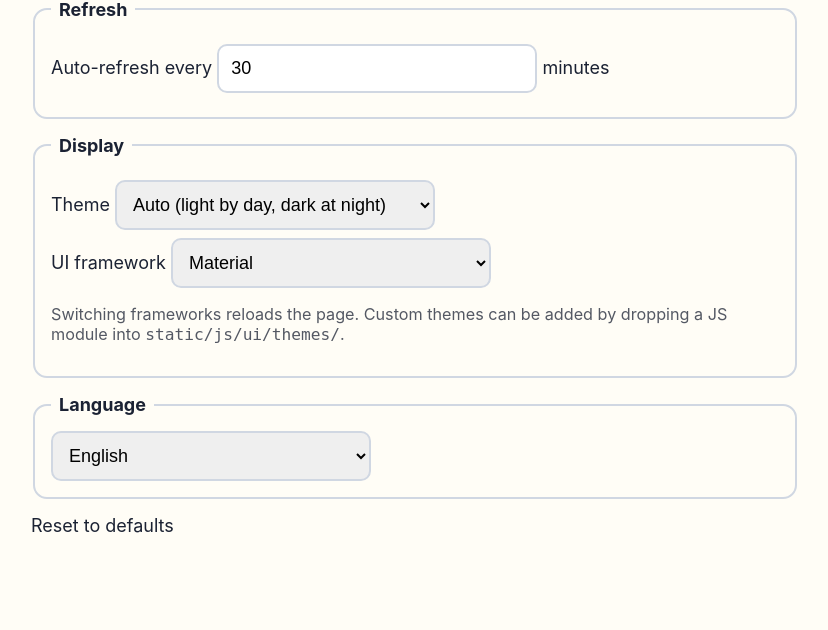
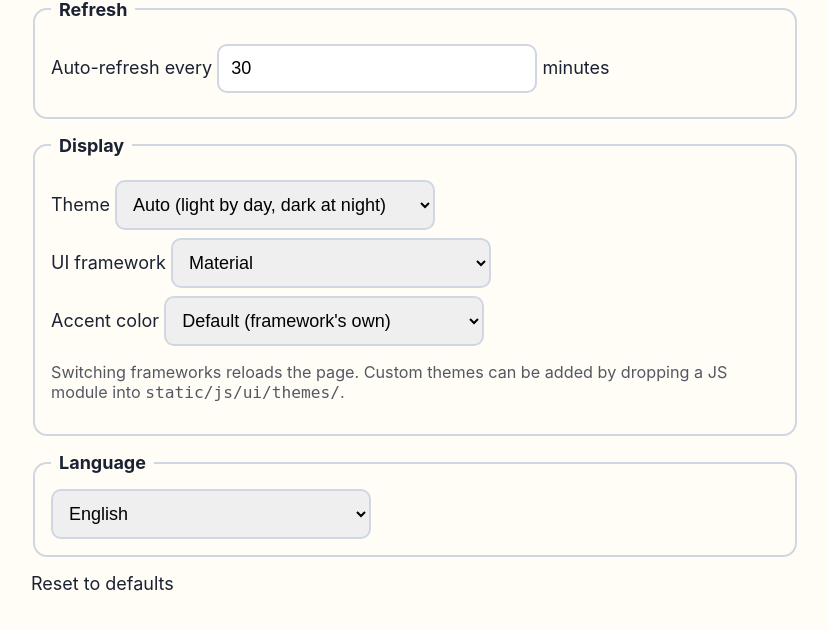
Before and after one commit to PhillyUrbs/OutfitPi, a Flask app: page /settings in a window 1280 px wide. Shown: the part 1735-2365 px from the top of the page, without its empty margins (225-1053 px from the left). Run offline with Flask 3, Linux system fonts and the light colour scheme; data that the repository does not hold is empty; some libraries are stand-ins or nearby versions.

Commit message:
feat(theme): colorway picker (default + 7 named accents)
- Config: display.colorway with 'default' (framework's own palette) +
  orange | blue | green | red | purple | teal | yellow.
- Default install ships colorway=default so each framework uses its
  out-of-the-box look during development.
- New static/css/colorways.css emits --ui-accent / --ui-accent-on /
  --ui-accent-container / --ui-accent-on-container per
  body[data-ui-colorway][data-ui-variant]. Custom properties pierce
  shadow DOM so web-component themes pick them up too.
- material.js maps --ui-accent* to --md-sys-color-primary* family only
  when colorway != default; default colorway leaves Material's own
  baseline palette intact.
- Native CSS redirects --orange -> --ui-accent when a non-default
  colorway is active, so the existing brand-orange UI follows the
  picker.
- Settings: new 'Accent color' dropdown; live (no reload) updates via
  window.OutfitPiUI.setColorway. Framework change still reloads.
- 3 new tests cover default / invalid / valid colorway parsing.

```diff
--- a/app.py
+++ b/app.py
@@ -574,7 +574,10 @@ def _build_config_from_payload(data: dict[str, Any]) -> Config:
     variant = str(disp.get("variant", theme)).strip().lower()
     if variant not in {"auto", "light", "dark"}:
         variant = theme
-    cfg.display = Display(theme=theme, framework=framework, variant=variant)
+    colorway = str(disp.get("colorway", "default")).strip().lower()
+    if colorway not in {"default", "orange", "blue", "green", "red", "purple", "teal", "yellow"}:
+        colorway = "default"
+    cfg.display = Display(theme=theme, framework=framework, variant=variant, colorway=colorway)
 
     srv = data.get("server") or {}
     cfg.server = Server(port=int(srv.get("port", 5000)))
--- a/config.example.yaml
+++ b/config.example.yaml
@@ -57,6 +57,9 @@ display:
   framework: material
   # Light/dark variant for the chosen framework. "auto" matches `theme`.
   variant: auto
+  # Accent color: "default" uses the framework's own palette. Other
+  # options: orange | blue | green | red | purple | teal | yellow.
+  colorway: default
 
 server:
   port: 5000
--- a/outfitpi/config_manager.py
+++ b/outfitpi/config_manager.py
@@ -19,6 +19,10 @@ VALID_THEMES = {"auto", "light", "dark"}
 # UI framework picker (controls component library used by every page).
 VALID_FRAMEWORKS = {"native", "material", "fluent", "primer"}
 VALID_VARIANTS = {"auto", "light", "dark"}
+# Accent colorway. "default" = framework's own out-of-the-box palette.
+VALID_COLORWAYS = {
+    "default", "orange", "blue", "green", "red", "purple", "teal", "yellow",
+}
 VALID_CHANNELS = {"stable", "beta", "dev"}
 # Map legacy channel names to current ones for backward compatibility.
 _CHANNEL_ALIASES = {"releases": "stable", "main": "dev"}
@@ -82,6 +86,7 @@ class Display:
     theme: str = "auto"  # "auto" | "light" | "dark" — legacy; mirrors variant.
     framework: str = "material"  # "native" | "material" | "fluent" | "primer"
     variant: str = "auto"        # "auto" | "light" | "dark"
+    colorway: str = "default"    # "default" | "orange" | "blue" | ... | "yellow"
 
 
 @dataclass
@@ -182,7 +187,10 @@ def _from_dict(data: dict[str, Any]) -> Config:
     variant = str(disp.get("variant", theme)).strip().lower()
     if variant not in VALID_VARIANTS:
         variant = theme
-    cfg.display = Display(theme=theme, framework=framework, variant=variant)
+    colorway = str(disp.get("colorway", "default")).strip().lower()
+    if colorway not in VALID_COLORWAYS:
+        colorway = "default"
+    cfg.display = Display(theme=theme, framework=framework, variant=variant, colorway=colorway)
 
     srv = data.get("server") or {}
     cfg.server = Server(port=int(srv.get("port", 5000)))
@@ -250,6 +258,8 @@ def validate_config(cfg: Config) -> None:
         raise ConfigError(f"Invalid framework: {cfg.display.framework}")
     if cfg.display.variant not in VALID_VARIANTS:
         raise ConfigError(f"Invalid variant: {cfg.display.variant}")
+    if cfg.display.colorway not in VALID_COLORWAYS:
+        raise ConfigError(f"Invalid colorway: {cfg.display.colorway}")
     if cfg.refresh_interval_minutes < 1:
         raise ConfigError("refresh_interval_minutes must be >= 1")
 
--- a/static/css/style.css
+++ b/static/css/style.css
@@ -15,6 +15,13 @@
   --radius: 14px;
   --topbar-h: 56px;
   --bottombar-h: 36px;
+}
+
+/* When a non-default colorway is active, redirect --orange (the
+ * native theme's accent) to the chosen color. Default colorway leaves
+ * --orange untouched so today's brand keeps working. */
+body[data-ui-colorway]:not([data-ui-colorway="default"]) {
+  --orange: var(--ui-accent, #FF9F43);
 }
 
 * { box-sizing: border-box; }
--- a/static/js/settings.js
+++ b/static/js/settings.js
@@ -208,6 +208,9 @@
     if ($('framework')) {
       $('framework').value = (cfg.display && cfg.display.framework) || 'material';
     }
+    if ($('colorway')) {
+      $('colorway').value = (cfg.display && cfg.display.colorway) || 'default';
+    }
   }
 
   async function load() {
@@ -248,6 +251,7 @@
       theme: $('theme').value,
       framework: $('framework') ? $('framework').value : (cfg.display && cfg.display.framework) || 'material',
       variant: $('theme').value,
+      colorway: $('colorway') ? $('colorway').value : (cfg.display && cfg.display.colorway) || 'default',
     };
     return out;
   }
@@ -367,10 +371,21 @@
     try {
       if (window.OutfitPiUI && typeof window.OutfitPiUI.setFramework === 'function') {
         const fw = $('framework') ? $('framework').value : 'native';
-        window.OutfitPiUI.setFramework(fw, $('theme').value);
+        const cw = $('colorway') ? $('colorway').value : 'default';
+        window.OutfitPiUI.setFramework(fw, $('theme').value, cw);
       }
     } catch {}
   });
+  // Colorway change: immediate, no reload — just flip the body attr.
+  if ($('colorway')) {
+    $('colorway').addEventListener('change', () => {
+      try {
+        if (window.OutfitPiUI && typeof window.OutfitPiUI.setColorway === 'function') {
+          window.OutfitPiUI.setColorway($('colorway').value);
+        }
+      } catch {}
+    });
+  }
   document.querySelector('main.settings-main').addEventListener('input', (e) => {
     // Skip the ZIP lookup field — it triggers via the Look up button.
     if (e.target.id === 'loc-zip' || e.target.id === 'loc-country') return;
--- a/static/js/theme-bootstrap.js
+++ b/static/js/theme-bootstrap.js
@@ -15,10 +15,17 @@ window.OutfitPiUI.ready = new Promise((res) => { _readyResolve = res; });
 
 const KEY_FRAMEWORK = 'outfitpi_framework';
 const KEY_VARIANT   = 'outfitpi_variant';
+const KEY_COLORWAY  = 'outfitpi_colorway';
+
+function applyColorway(colorway) {
+  document.body.dataset.uiColorway = colorway || 'default';
+}
 
 async function bootFromCache() {
   const fw = localStorage.getItem(KEY_FRAMEWORK) || 'material';
   const variant = localStorage.getItem(KEY_VARIANT) || 'auto';
+  const colorway = localStorage.getItem(KEY_COLORWAY) || 'default';
+  applyColorway(colorway);
   await loadTheme(fw, variant);
 }
 
@@ -30,18 +37,30 @@ async function syncFromConfig() {
     const d = cfg.display || {};
     const fw = d.framework || 'material';
     const variant = d.variant || d.theme || 'auto';
+    const colorway = d.colorway || 'default';
     localStorage.setItem(KEY_FRAMEWORK, fw);
     localStorage.setItem(KEY_VARIANT, variant);
+    localStorage.setItem(KEY_COLORWAY, colorway);
+    applyColorway(colorway);
     await loadTheme(fw, variant);
   } catch {}
 }
 
 window.OutfitPiUI = {
   ...window.OutfitPiUI,
-  async setFramework(fw, variant) {
-    if (fw)      localStorage.setItem(KEY_FRAMEWORK, fw);
-    if (variant) localStorage.setItem(KEY_VARIANT, variant);
+  async setFramework(fw, variant, colorway) {
+    if (fw)       localStorage.setItem(KEY_FRAMEWORK, fw);
+    if (variant)  localStorage.setItem(KEY_VARIANT, variant);
+    if (colorway) {
+      localStorage.setItem(KEY_COLORWAY, colorway);
+      applyColorway(colorway);
+    }
     await loadTheme(fw, variant);
+  },
+  setColorway(colorway) {
+    if (!colorway) return;
+    localStorage.setItem(KEY_COLORWAY, colorway);
+    applyColorway(colorway);
   },
 };
 
--- a/static/js/ui/themes/material.js
+++ b/static/js/ui/themes/material.js
@@ -23,58 +23,30 @@ async function ensureMaterialLoaded() {
   return _loadPromise;
 }
 
-// Material Web reads design tokens from CSS custom properties on its
-// host. Inject a minimal theme block so light/dark feel right and the
-// tokens line up with our orange accent.
 function ensureThemeStyles() {
   if (document.getElementById('material-theme-tokens')) return;
   const style = document.createElement('style');
   style.id = 'material-theme-tokens';
   style.textContent = `
-    /* Light defaults */
-    body[data-ui-framework="material"] {
-      --md-sys-color-primary: #ff9f43;
-      --md-sys-color-on-primary: #ffffff;
-      --md-sys-color-primary-container: #ffe5cc;
-      --md-sys-color-on-primary-container: #2a1900;
-      --md-sys-color-surface: #fffdf6;
-      --md-sys-color-on-surface: #1b2233;
-      --md-sys-color-error: #c62828;
-      --md-sys-color-on-error: #ffffff;
-      --md-sys-color-outline: #c6cbd1;
-      --md-sys-color-secondary-container: #fde9d4;
-      --md-sys-color-on-secondary-container: #2a1900;
+    /* When a non-default colorway is active, derive Material tokens
+       from the shared --ui-accent vars defined in colorways.css.
+       Default colorway leaves Material's baseline palette alone. */
+    body[data-ui-framework="material"][data-ui-colorway]:not([data-ui-colorway="default"]) {
+      --md-sys-color-primary: var(--ui-accent);
+      --md-sys-color-on-primary: var(--ui-accent-on);
+      --md-sys-color-primary-container: var(--ui-accent-container);
+      --md-sys-color-on-primary-container: var(--ui-accent-on-container);
+      --md-sys-color-secondary-container: var(--ui-accent-container);
+      --md-sys-color-on-secondary-container: var(--ui-accent-on-container);
     }
-    body[data-ui-framework="material"][data-ui-variant="dark"],
-    body[data-ui-framework="material"].night {
-      --md-sys-color-primary: #ffb874;
-      --md-sys-color-on-primary: #1f1300;
-      --md-sys-color-primary-container: #5a3a14;
-      --md-sys-color-on-primary-container: #ffe5cc;
-      --md-sys-color-surface: #14213d;
-      --md-sys-color-on-surface: #f0f4ff;
-      --md-sys-color-error: #ff8a7a;
-      --md-sys-color-on-error: #1f0d0a;
-      --md-sys-color-outline: #344066;
-      --md-sys-color-secondary-container: #2a3a72;
-      --md-sys-color-on-secondary-container: #f0f4ff;
-    }
-    /* Make sliders/buttons fill their grid cell. */
+    /* Fill its grid cell. */
     body[data-ui-framework="material"] md-slider {
       width: 100%;
-      /* The host page sets touch-action: pan-y on <main> for the drag-
-         scroll fallback; without overriding here, Chromium classifies
-         the first touch as a vertical scroll and the slider never sees
-         pointermove. 'none' lets md-slider run its own touch handlers. */
       touch-action: none;
-      /* Make sure the gradient track + native CSS thumb from
-         .comfort-slider don't bleed onto the md-slider host. */
       background: transparent !important;
       height: auto !important;
     }
     body[data-ui-framework="material"] .comfort-row { touch-action: none; }
-    /* Material slider has its own affordances; hide the +/- step buttons
-       we added for the native slider. */
     body[data-ui-framework="material"] .comfort-row .comfort-step {
       display: none;
     }
--- a/templates/index.html
+++ b/templates/index.html
@@ -7,6 +7,7 @@
   <title>OutfitPi</title>
   <link rel="icon" href="/favicon.ico">
   <link rel="stylesheet" href="{{ url_for('static', filename='css/style.css') }}">
+  <link rel="stylesheet" href="{{ url_for('static', filename='css/colorways.css') }}">
   <script src="{{ url_for('static', filename='js/theme.js') }}" defer></script>
   <script type="module" src="{{ url_for('static', filename='js/theme-bootstrap.js') }}"></script>
 </head>
--- a/templates/settings.html
+++ b/templates/settings.html
@@ -7,6 +7,7 @@
   <title>OutfitPi Settings</title>
   <link rel="icon" href="/favicon.ico">
   <link rel="stylesheet" href="{{ url_for('static', filename='css/style.css') }}">
+  <link rel="stylesheet" href="{{ url_for('static', filename='css/colorways.css') }}">
   <script src="{{ url_for('static', filename='js/theme.js') }}" defer></script>
   <script type="module" src="{{ url_for('static', filename='js/theme-bootstrap.js') }}"></script>
   <link rel="stylesheet" href="{{ url_for('static', filename='vendor/simple-keyboard/index.css') }}">
@@ -136,6 +137,18 @@
           <option value="primer" disabled>Primer (coming soon)</option>
         </select>
       </label>
+      <label>Accent color
+        <select id="colorway">
+          <option value="default">Default (framework's own)</option>
+          <option value="orange">Orange</option>
+          <option value="blue">Blue</option>
+          <option value="green">Green</option>
+          <option value="red">Red</option>
+          <option value="purple">Purple</option>
+          <option value="teal">Teal</option>
+          <option value="yellow">Yellow</option>
+        </select>
+      </label>
       <p class="hint">Switching frameworks reloads the page. Custom themes can be added by dropping a JS module into <code>static/js/ui/themes/</code>.</p>
     </fieldset>
 
--- a/templates/setup.html
+++ b/templates/setup.html
@@ -7,6 +7,7 @@
   <title>OutfitPi Setup</title>
   <link rel="icon" href="/favicon.ico">
   <link rel="stylesheet" href="{{ url_for('static', filename='css/style.css') }}">
+  <link rel="stylesheet" href="{{ url_for('static', filename='css/colorways.css') }}">
   <script src="{{ url_for('static', filename='js/theme.js') }}" defer></script>
   <script type="module" src="{{ url_for('static', filename='js/theme-bootstrap.js') }}"></script>
   <link rel="stylesheet" href="{{ url_for('static', filename='vendor/simple-keyboard/index.css') }}">
```
Also changed, not shown: static/css/colorways.css (added, +103 -0 lines), tests/test_config_manager.py (+38 -0 lines).
